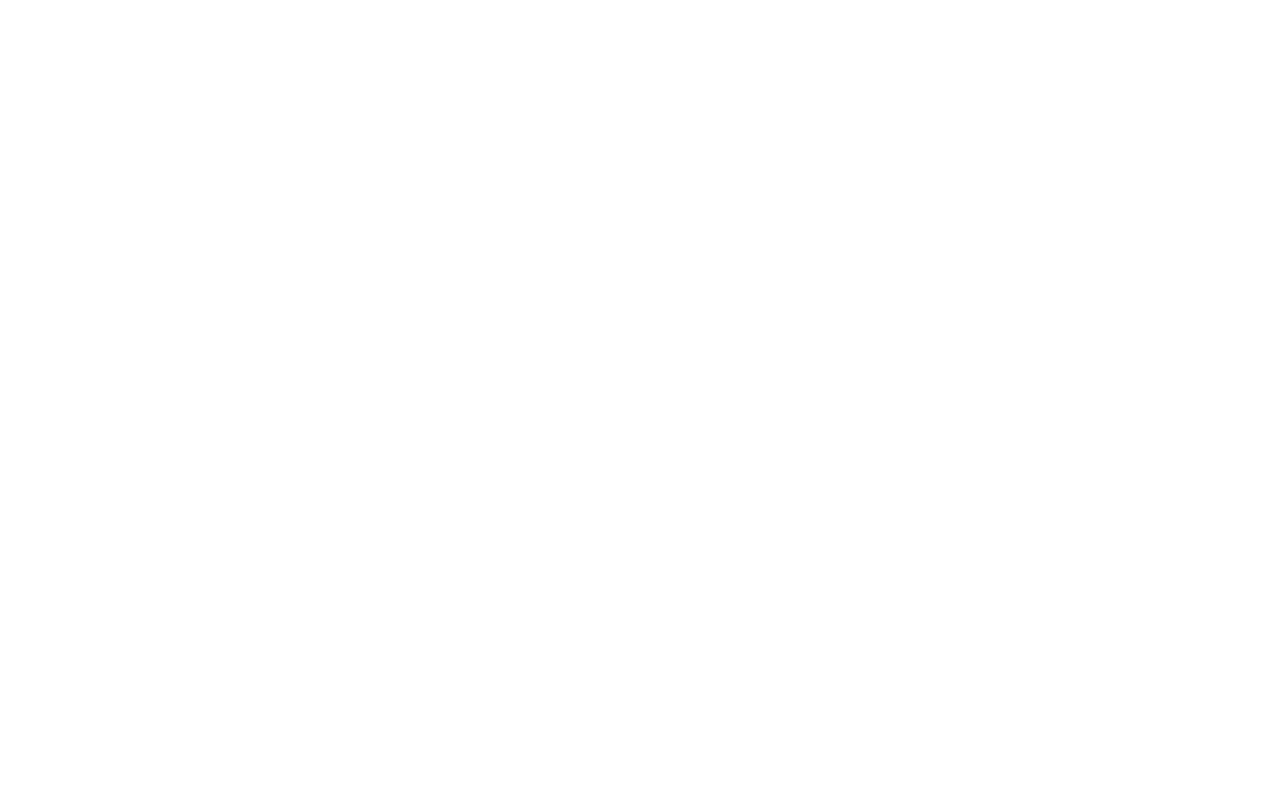
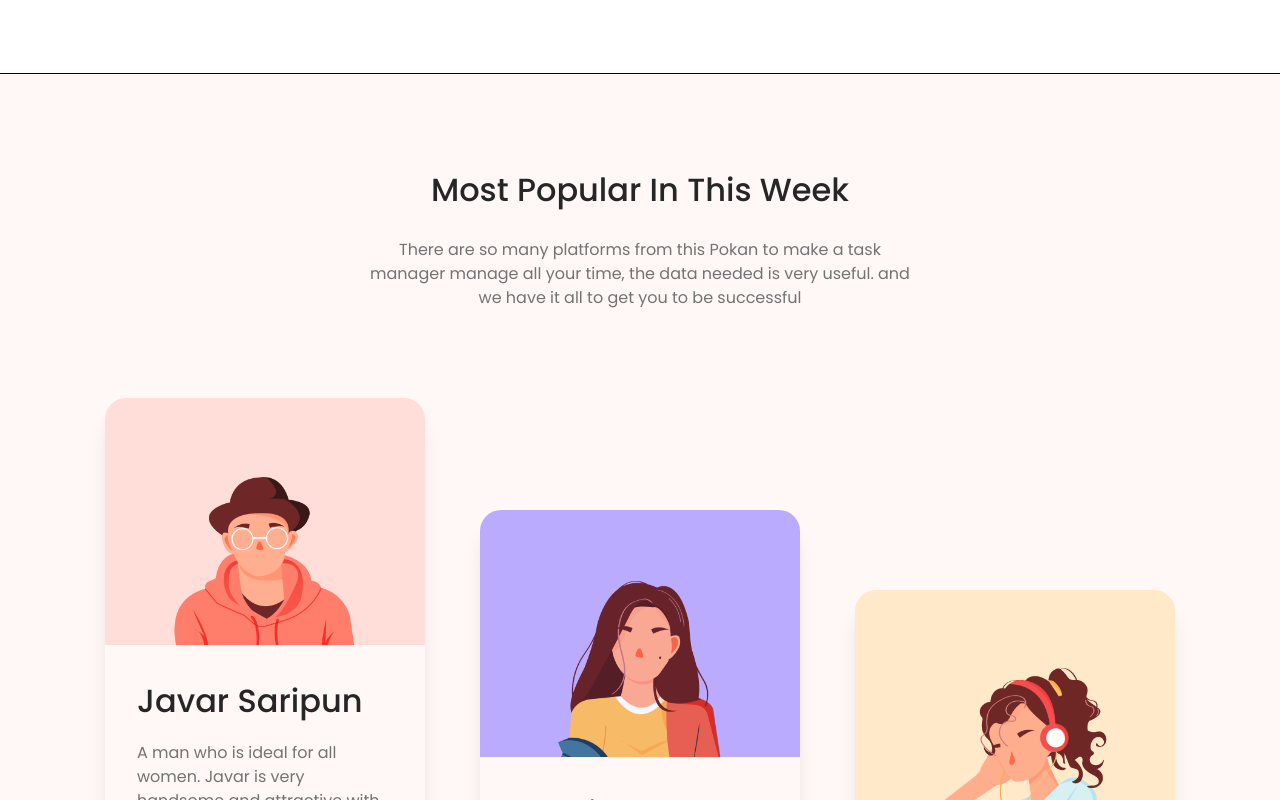
Before and after one commit to reyhanmills/frontend-case-bucheen, a React (Vite) app: page / in a window 1280 px wide. Shown: the part 2000-2800 px from the top of the page. Before the commit the page ends 2073 px from the top, so only its background shows below. Built offline with nearby package versions, Linux system fonts and the light colour scheme.

Commit message:
feat: most popular alanı responsive carousel yapısına uyarlandı

```diff
--- a/src/App.jsx
+++ b/src/App.jsx
@@ -2,6 +2,7 @@
 import HeroSection from './components/HeroSection'
 import About from './components/About'
 import HowItWorks from './components/HowItWorks'
+import MostPopular from './components/MostPopular'
 
 function App() {
   return (
@@ -10,6 +11,7 @@
       <HeroSection></HeroSection>
       <About></About>
       <HowItWorks></HowItWorks>
+      <MostPopular></MostPopular>
     </main>
   )
 }
--- a/src/components/HeroSection.jsx
+++ b/src/components/HeroSection.jsx
@@ -3,7 +3,7 @@
 
 function HeroSection() {
     return (
-        <section className="overflow-hidden bg-[#FFB9AF]/10">
+        <section className='relative z-10 overflow-hidden border-b border-[#D9D9D9] bg-[#FFB9AF]/10 shadow-md'>
             <div className="mx-auto flex max-w-[1200px] flex-col items-center px-7 py-12 lg:min-h-[730px] lg:flex-row lg:justify-between lg:px-0 lg:py-0">
 
                 {/* Sol içerik */}
--- a/src/components/HowItWorks.jsx
+++ b/src/components/HowItWorks.jsx
@@ -4,7 +4,7 @@
 
 function HowItWorks() {
     return (
-        <section className="w-full border-t border-black bg-white py-20 pt-[404px] pb-8 lg:h-[670px] lg:py-0 lg:pt-[103px]">
+        <section className="w-full border-t border-b border-black bg-white py-20 pt-[404px] pb-8 lg:h-[670px] lg:py-0 lg:pt-[103px]">
             <div className="mx-auto max-w-[1440px] px-7 lg:px-0">
                 <div className="w-full max-w-[457px] lg:ml-[140px]">
 
--- /dev/null
+++ b/src/components/MostPopular.jsx
@@ -0,0 +1,82 @@
+import card1 from '../assets/card1.png'
+import card2 from '../assets/card2.png'
+import card3 from '../assets/card3.png'
+
+function PopularCard({ image, title, description, bgColor }) {
+    return (
+        <div className='w-[320px] overflow-hidden rounded-[21px] shadow-xl ${bgColor}'>
+            <img src={image} alt={title} className='h-[247px] w-full object-cover' />
+
+            <div className='h-[273px] px-8 pt-8'>
+                <h3 className='text-[32px] font-medium text-[#262626]'>
+                    {title}
+                </h3>
+
+                <p className='mt-4 text-[16px] text-[#737373]'>
+                    {description}
+                </p>
+            </div>
+
+
+        </div>
+
+    )
+}
+
+function MostPopular() {
+    return (
+        <section className='bg-[#FFF8F7] pt-[92px] pb-20 '>
+            <div className='mx-auto max-w-[1440px] px-7 lg:px-0'>
+                {/* Başlık Alanı */}
+                <div className='mx-auto max-w-[550px] text-center'>
+                    <h2 className='text-[32px] font-medium text-[#262626]'>
+                        Most Popular In This Week
+                    </h2>
+                    <p className='mt-6 text-[16px] text-[#737373]'>
+                        There are so many platforms from this Pokan to make a task manager manage all your time,
+                        the data needed is very useful. and we have it all to get you to be successful
+                    </p>
+                </div>
+                <div>
+
+                </div>
+
+                {/* Kartlar Alanı */}
+                <div className='mx-auto mt-16 flex max-w-[1080px] gap-6 overflow-x-auto px-7 pb-8 lg:mt-70 lg:grid lg:grid-cols-3 lg:justify-items-center lg:gap-[45px] lg:overflow-visible lg:px-0 lg:pb-0'>
+
+                    <div className=' shrink-0 lg:relative relative lg:-top-[192px]'>
+                        <PopularCard
+                            image={card1}
+                            title='Javar Saripun'
+                            description='A man who is ideal for all women. Javar is very handsome and attractive with a very friendly and kind nature. Javar is also a person who excels in the field of music.'
+                            bgColor='bg-[#FFF8F7]'
+                        />
+                    </div>
+
+
+                    <div className='shrink-0 lg:relative lg:-top-[80px]'>
+                        <PopularCard
+                            image={card2}
+                            title='Fausiah Ferd'
+                            description='Fera is a student from one of the famous universities in Tokyo and she is a very famous and very beautiful woman.'
+                            bgColor='bg-white'
+                        />
+                    </div>
+
+                    <div>
+                        <PopularCard
+                            image={card3}
+                            title='Shreryl Olap'
+                            description='Olap is a very sweet woman with curly and blonde hair which makes her very beautiful and sweet. He works in the field of music, which is famous in Indonesia.'
+                            bgColor='bg-white'
+                        />
+
+                    </div>
+                </div>
+            </div>
+        </section>
+    )
+}
+export default MostPopular
+
+//figma referansında birinci kartın bg rengi- boyutu ve shadow'u farklı butunluk bozulmaması için benzer tutmaya çalıştım.
```
